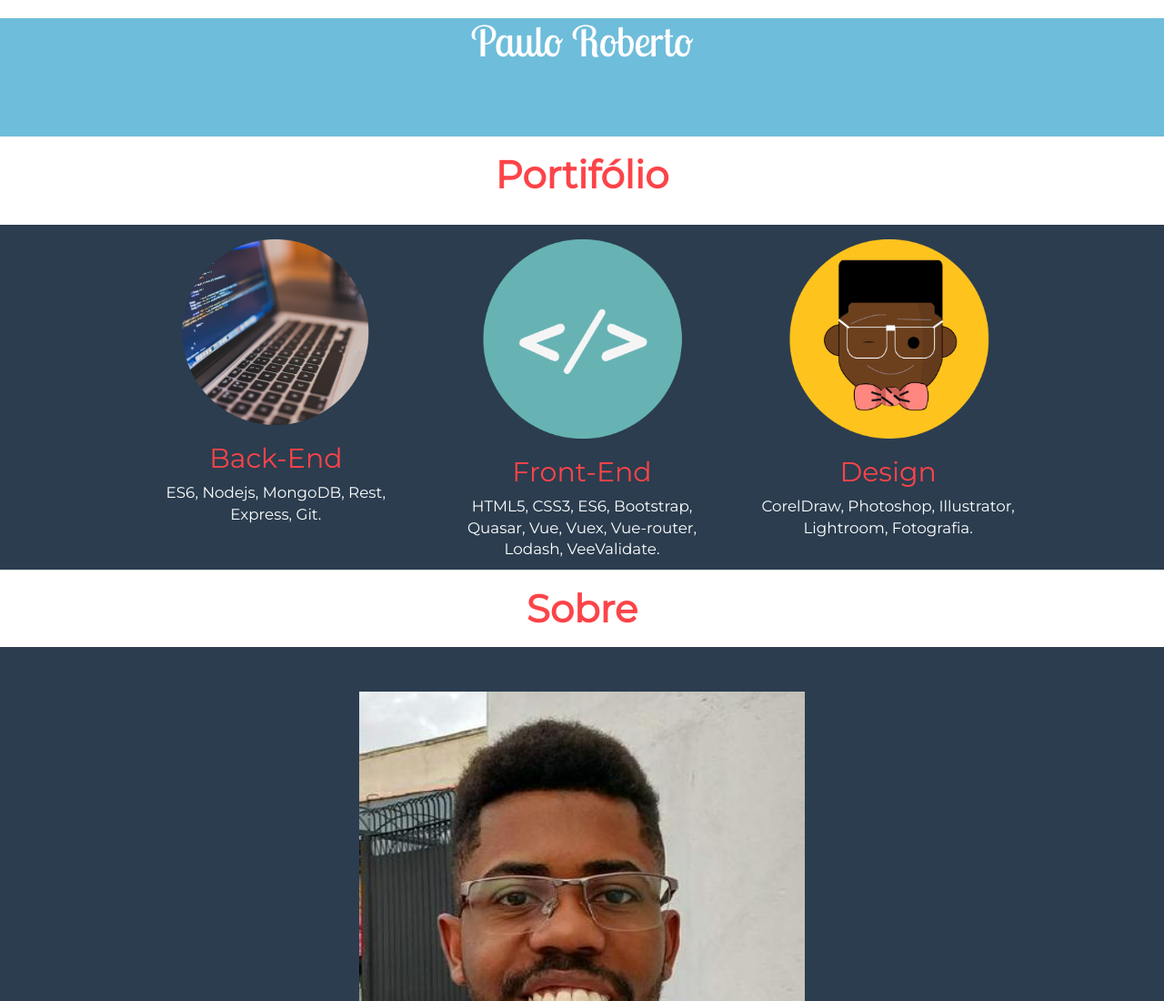
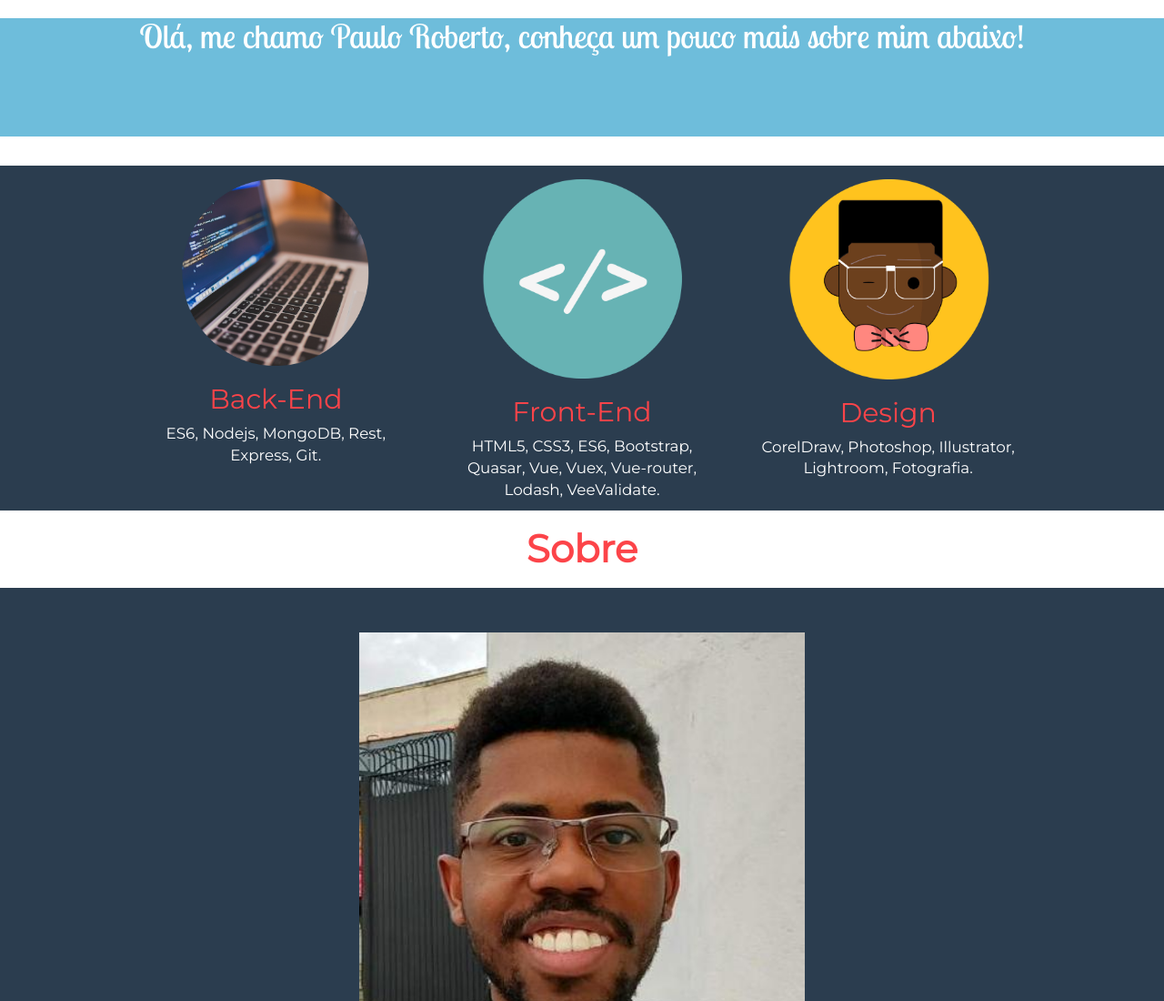
Before and after one commit to paoru5444/paoru5444.github.io, a website: page index.html in a window 1280 px wide. Shown: the top 1100 px of the page at 91% size. Drawn offline with Linux system fonts and the light colour scheme.

Commit message:
Update index.html

```diff
--- a/index.html
+++ b/index.html
@@ -15,15 +15,13 @@
     <div id="topo">
         <div id="topo-interno">
             <div id="logo">
-                <h1 style="font-size: 3.3em; font-family: 'Lobster Two', cursive; color: #fff" align="center">Paulo Roberto</h1>
+                <h1 style="font-size: 36px; font-family: 'Lobster Two', cursive; color: #fff" align="center">Olá, me chamo Paulo Roberto, conheça um pouco mais sobre mim abaixo!</h1>
             </div>
         </div>
     </div>
-    <h2 class="titulo-portifolio"><b>Portifólio</b></h2>
     <div id="site">
         <div id="site-interno">
             <section>
-
                 <div class="row">
                     <div class="col-md-4">
                         <img src="imgs/port1.png" alt="img">
```
